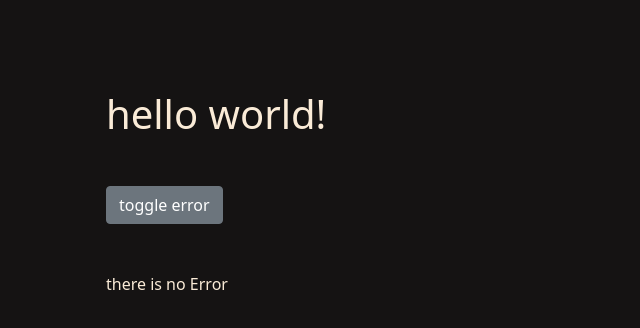
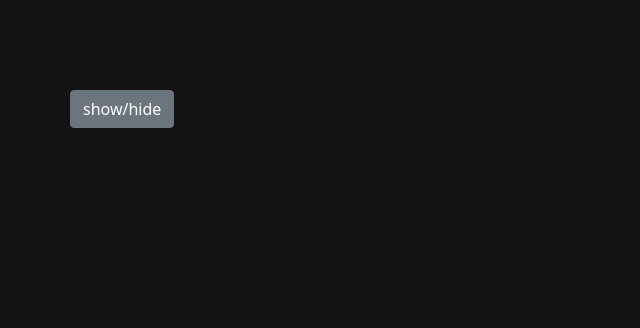
Before and after one commit to KiarashYavari/react_codes, a React (Create React App) app: page / in a window 1280 px wide. Shown: the top 328 px of the page, without its empty margins (0-640 px from the left). Built offline with nearby package versions, Linux system fonts and the light colour scheme.

Commit message:
training with short circuting and useEffect clean function

```diff
--- a/src/App.js
+++ b/src/App.js
@@ -1,10 +1,10 @@
-import TernaryOperator from './TernaryOperator';
+import ShowHideComponents from './ShowHideComponents';
 import 'bootstrap/dist/css/bootstrap.min.css';
 
 function App() {
   return (
     <div className="App">
-      <TernaryOperator />
+      <ShowHideComponents />
     </div>
   );
 }
--- /dev/null
+++ b/src/ShowHideComponents.js
@@ -0,0 +1,42 @@
+import React, { useEffect, useState } from 'react'
+
+const ShowHideComponents = () => {
+  const [show, setShow] = useState(false);
+  return (
+    <>
+    <div className='container'>
+        <button className="row btn btn-secondary" onClick={()=>setShow(!show)}>
+            show/hide
+        </button>
+        {show && <Item/>}
+    </div>
+
+    </>
+  )
+}
+
+
+export const Item = () => {
+  const [size, setSize] = useState(window.innerWidth);
+  const checkSize = () => {
+    setSize(window.innerWidth);
+  }
+  useEffect(()=>{
+    window.addEventListener('resize', checkSize);
+    return () => {
+        window.removeEventListener('resize', checkSize);
+
+    }
+  }, []);
+  return (
+    <>
+    <div className='row'>
+
+    </div>
+        <h1>window size is {size}</h1>
+    </>
+  )
+}
+
+
+export default ShowHideComponents
```
